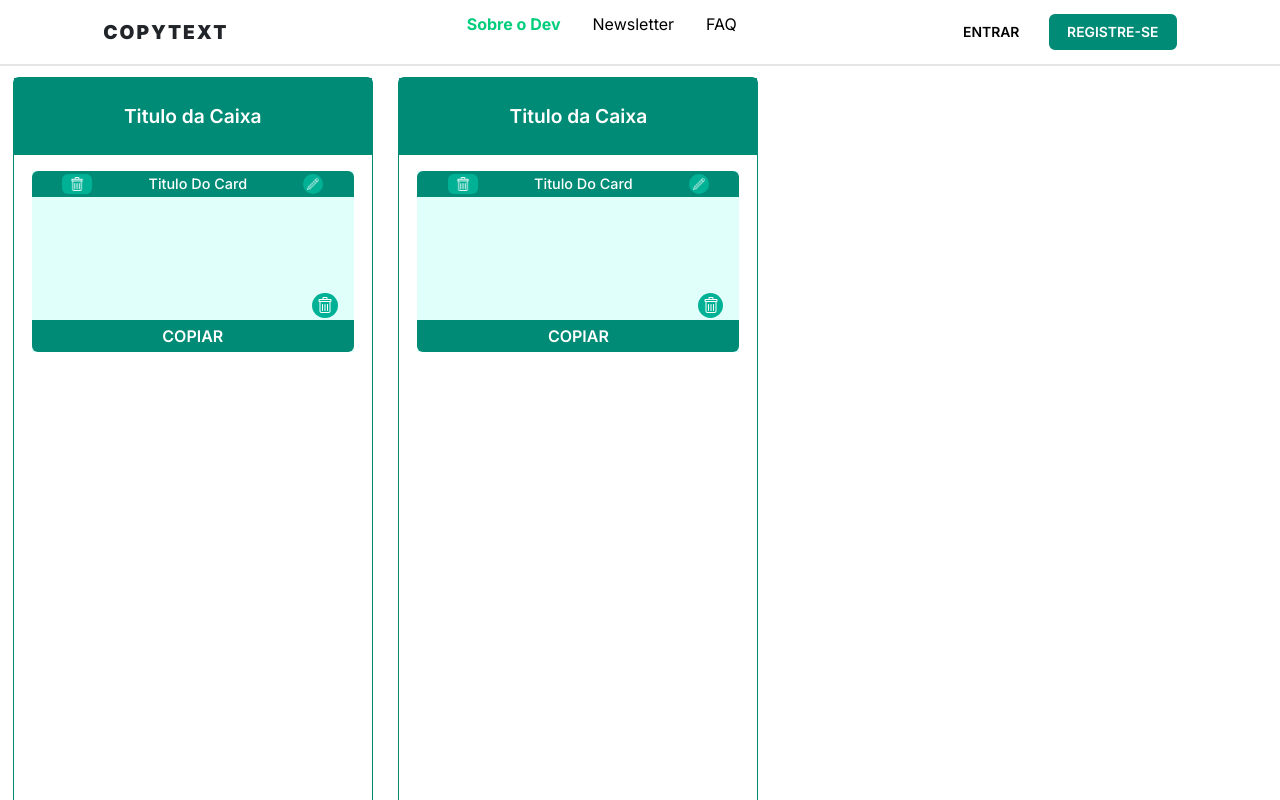
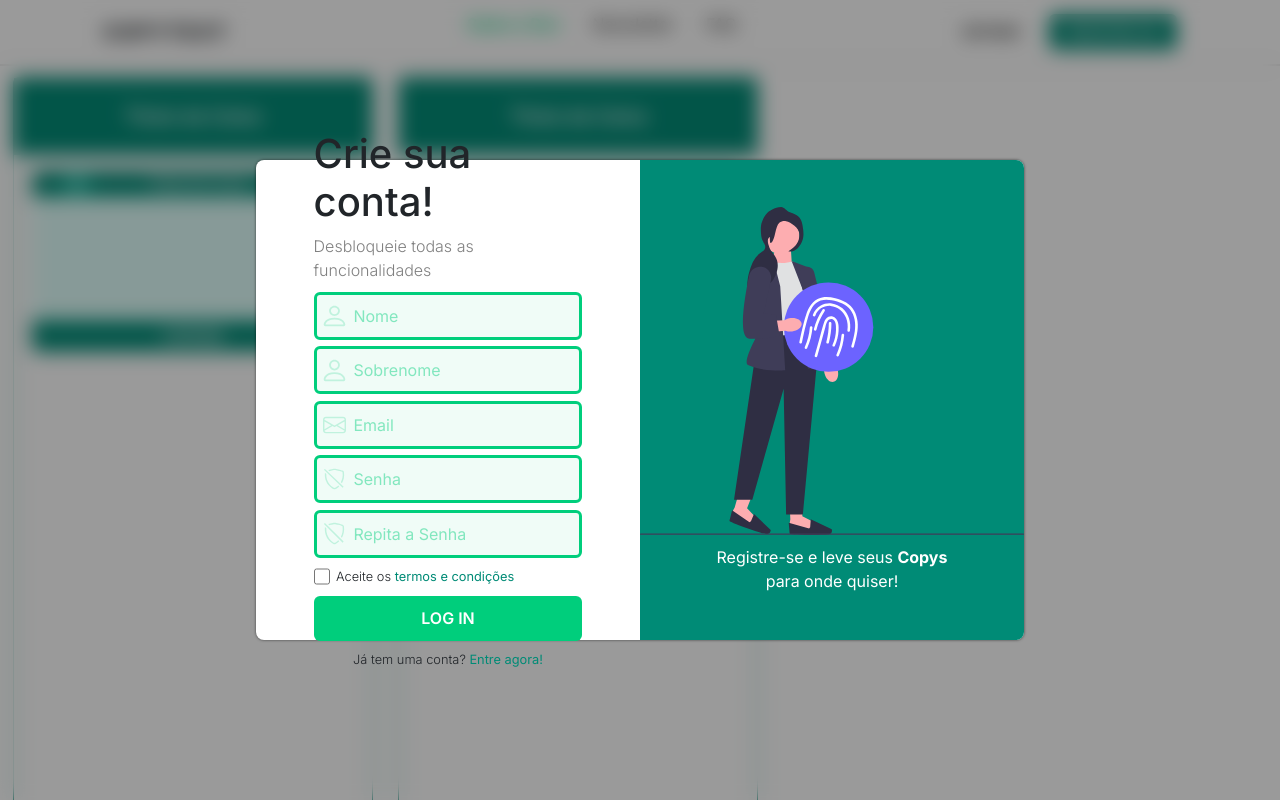
Before and after one commit to fdfborges/NewCopyText, a React (Vite) app: page / in a window 1280 px wide. Both pictures are taken after a click on the button "REGISTRE-SE". Shown: the top 800 px of the page. Built offline with nearby package versions, Linux system fonts and the light colour scheme.

Commit message:
Page register created with perfectionnpm run dev!

```diff
--- a/src/App.jsx
+++ b/src/App.jsx
@@ -12,6 +12,7 @@ export const App = () => {
     <ContextModal>
       <Router>
         <Navbar />
+        <Register />
         <Routes>
           <Route path="/" element={<Funcionatily />} />
           <Route path="newsletter" element={<Newsletter />} />
--- a/src/pages/Components/Card/Card.scss
+++ b/src/pages/Components/Card/Card.scss
@@ -91,7 +91,8 @@
     }
 
     #BtnEditTextArea{
-        position: relative;
+
+        z-index: inherit;
         margin-left: auto;
         margin-right: 1rem;
         margin-bottom: 2px;
--- a/src/pages/Components/Navbar/Navbar.jsx
+++ b/src/pages/Components/Navbar/Navbar.jsx
@@ -23,14 +23,14 @@ export const Navbar = () => {
         <Button
           variant='secondary'
           size='small'
-          disabled='true' //Não funcionou
+          disabled='true'
           children={"ENTRAR"}
         />
 
         <Button
           variant='primary'
           size='medium'
-          disabled='true' //Não funcionou
+          disabled='true'
           children={"REGISTRE-SE"}
           onClick={() => setIsOpen(true)}
         />
--- a/src/pages/Register/Register.jsx
+++ b/src/pages/Register/Register.jsx
@@ -1,3 +1,4 @@
+import React from 'react';
 import './Register.scss';
 import { useModal } from './ContextModal';
 import { useState } from 'react';
@@ -13,13 +14,13 @@ import AvatarSignUp from './assets/AvatarSignUp.svg'
 
 export const Register = () => {
 
-    const [isOpen, openModal, closeModal] = useModal();
+    const { isOpen, setIsOpen } = useModal();
 
     return (
         <>
             {isOpen && (
-                <div className="RegisterContainerPrincipal">
-                    <div className="RegisterBackground">
+                <div onClick={() => setIsOpen(false)} className="RegisterContainerPrincipal">
+                    <div onClick={(e) => e.stopPropagation()} className="RegisterBackground">
                         <div className='RegisterContainerLeft'>
                             <form action="#">
                                 <div className="ContainerTitleAndDescription">
@@ -34,7 +35,7 @@ export const Register = () => {
                                     <div className="inputAndIcon"><input placeholder='Repita a Senha' type="password" /> <img src={PasswordIcon} alt="" /></div>
                                 </div>
                                 <div className="RegisterFormContainerTerms">
-                                    <input type="checkbox" />
+                                    <input type="checkbox"/>
                                     <span className='spanTerms'>Aceite os <a href="#"><strong>termos e condições</strong></a></span>
                                 </div>
                                 <Button className="BtnSubmitFormRegiter"
--- a/src/pages/Register/Register.scss
+++ b/src/pages/Register/Register.scss
@@ -12,8 +12,13 @@
 
 .RegisterContainerPrincipal {
     display: flex;
+    top: 0;
+    left: 0;
+    right: 0;
+    bottom: 0;
     justify-content: center;
-    background: rgba(255, 255, 255, 0.2);
+    align-items: center;
+    background: rgba(6, 6, 6, 0.404);
     backdrop-filter: blur(10px);
     -webkit-backdrop-filter: blur(10px);
 
```
